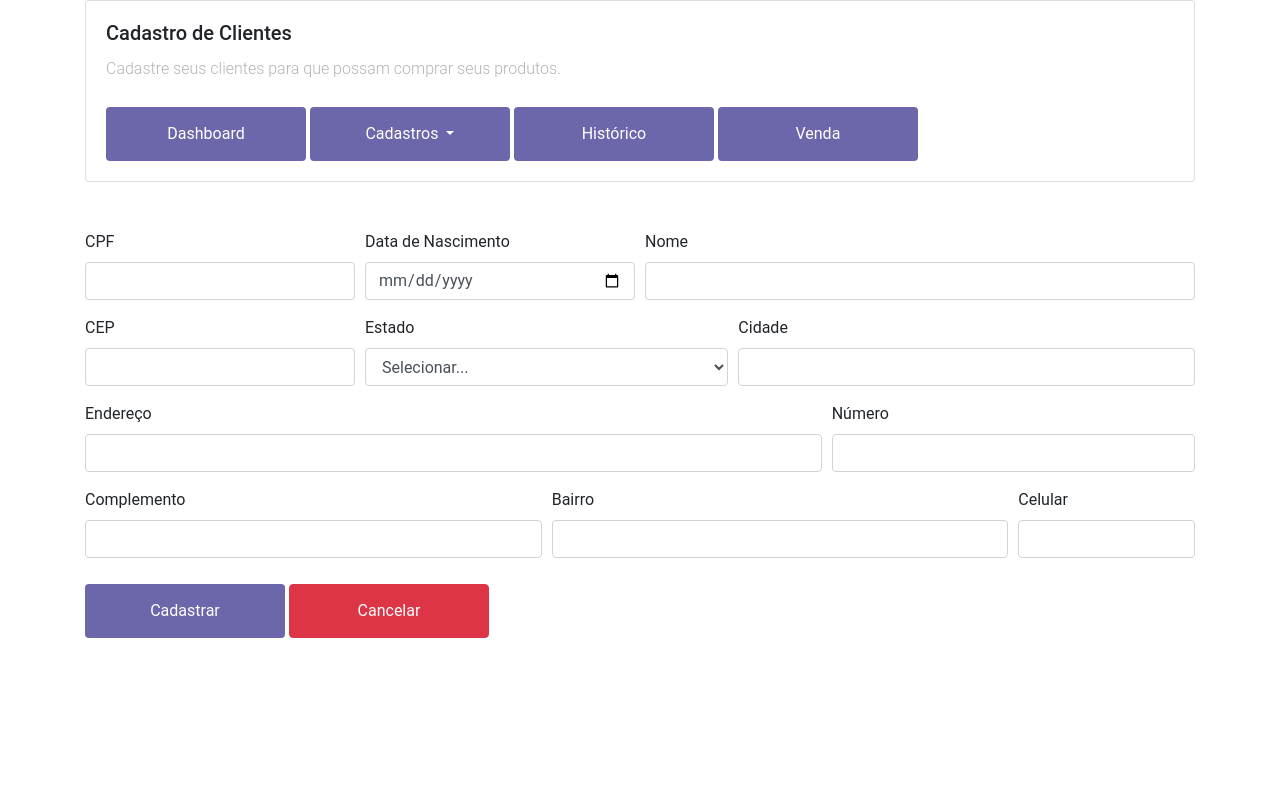
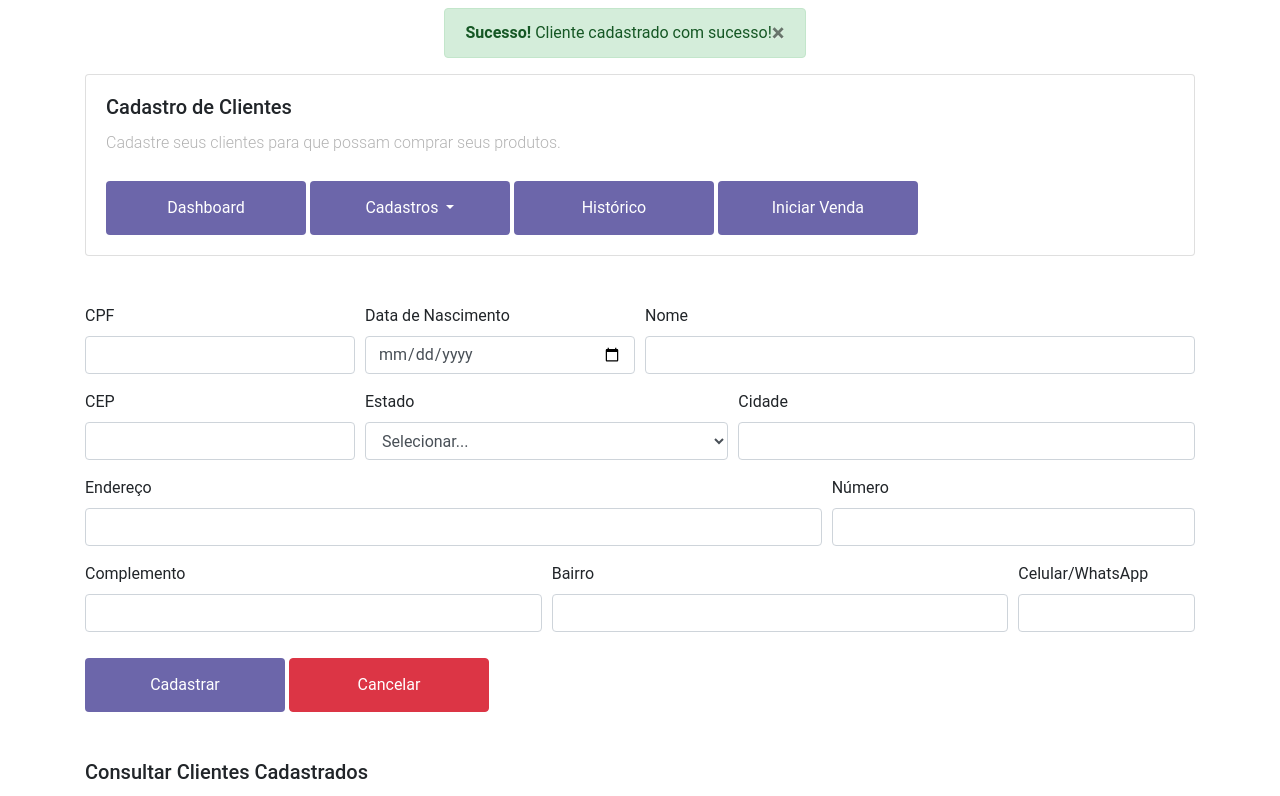
Before and after one commit to oliveiradeflavio/horus_pdv, a PHP site: page /cad_clientes.php?sucesso=1 in a window 1280 px wide. Shown: the part 66-862 px from the top of the page. Before the commit the page ends 704 px from the top, so only its background shows below. Run offline with PHP 8.4, Linux system fonts and the light colour scheme; the visitor is signed in with stand-in values (Sample User, id 1); tables that the repository leaves empty or names only in its code hold one stand-in row (values such as "Sample post"); some libraries are stand-ins or nearby versions.

Commit message:
Features: tela de cadastro + bd + consulta clientes

```diff
--- /dev/null
+++ b/pdv/cad_cliente_controller.php
@@ -0,0 +1,68 @@
+<?php
+
+if (!isset($_SESSION)) {
+    session_start();
+}
+
+require "conexao.php";
+require "cad_cliente_model.php";
+require "cad_cliente_service.php";
+
+//capturar o parametro ação que esta sendo passado como parametro via GET
+$acao = isset($_GET['acao']) ? $_GET['acao'] : $acao;
+
+$cadCliente = new CadCliente();
+$conexao = new Conexao();
+$cadClienteService = new CadClienteService($conexao, $cadCliente);
+
+
+if ($acao == 'consultarTabelaClientes') {
+    $cadClientes = $cadClienteService->mostrarTodosClientes();
+    // header('Location: cad_clientes.php');
+
+} else {
+
+
+    $cpf = $_POST['inputCPF'];
+    $dt_nascimento = $_POST['inputDtNascimento'];
+    $nome = $_POST['inputNome'];
+    $cep = $_POST['inputCEP'];
+    $estado = $_POST['inputEstado'];
+    $cidade = $_POST['inputCidade'];
+    $endereco = $_POST['inputEndereco'];
+    $numero = $_POST['inputNumero'];
+    $complemento = $_POST['inputEnderecoComplemento'];
+    $bairro = $_POST['inputBairro'];
+    $celular = $_POST['inputCelular'];
+
+
+    $cadCliente->__set('cpf', $cpf);
+    $cadCliente->__set('dt_nascimento', $dt_nascimento);
+    $cadCliente->__set('nome', $nome);
+    $cadCliente->__set('cep', $cep);
+    $cadCliente->__set('estado', $estado);
+    $cadCliente->__set('cidade', $cidade);
+    $cadCliente->__set('endereco', $endereco);
+    $cadCliente->__set('numero', $numero);
+    $cadCliente->__set('complemento', $complemento);
+    $cadCliente->__set('bairro', $bairro);
+    $cadCliente->__set('celular', $celular);
+
+    //consultar se o cliente já existe
+    $cadClientes = $cadClienteService->consultaCadCliente();
+
+    if (empty($cadClientes)) {
+        $cadClienteService->inserirCliente();
+        header('Location: cad_clientes.php?sucesso=1');
+    }
+
+    foreach ($cadClientes as $indice => $cadCliente) {
+        if ($cadCliente->cpf_cliente == $cpf) {
+            header('Location: cad_clientes.php?erro=2');
+        }
+        if ($cadCliente->cpf_cliente != $cpf) {
+            $cadClienteService->inserirCliente();
+            header('Location: cad_clientes.php?sucesso=1');
+        }
+    }
+}
--- /dev/null
+++ b/pdv/cad_cliente_model.php
@@ -0,0 +1,28 @@
+<?php
+
+    class CadCliente{
+        private $id_cliente;
+        private $cpf_cliente;
+        private $dt_nascimento_cliente;
+        private $nome_cliente;
+        private $cep_cliente;
+        private $estado_cliente;
+        private $cidade_cliente;
+        private $endereco_cliente;
+        private $numero_cliente;
+        private $complemento_cliente;
+        private $bairro_cliente;
+        private $celular_cliente;
+
+    public function __get($atributo){
+        return $this->$atributo;
+    }
+
+    public function __set($atributo, $valor){
+        $this->$atributo = $valor;
+        return $this;
+    }
+
+}
+
+?>
--- /dev/null
+++ b/pdv/cad_cliente_service.php
@@ -0,0 +1,48 @@
+<?php
+
+    class CadClienteService{
+
+        private $conexao;
+        private $cliente;
+
+        public function __construct(Conexao $conexao, CadCliente $cliente){
+            $this->conexao = $conexao->conectar();
+            $this->cliente = $cliente;
+        }
+
+        public function consultaCadCliente(){
+            $query = 'SELECT * FROM tb_clientes WHERE cpf_cliente = :cpf';
+            $stmt = $this->conexao->prepare($query);
+            $stmt->bindValue(':cpf', $this->cliente->__get('cpf'));
+            $stmt->execute();
+            return $stmt->fetchAll(PDO::FETCH_OBJ);
+        }
+
+        public function inserirCliente(){
+            $query = 'INSERT INTO tb_clientes (cpf_cliente, dt_nascimento_cliente, nome_cliente, cep_cliente, estado_cliente, cidade_cliente, endereco_cliente, numero_cliente, complemento_cliente, bairro_cliente, celular_cliente) VALUES (:cpf, :dt_nascimento, :nome, :cep, :estado, :cidade, :endereco, :numero, :complemento, :bairro, :celular)';
+            $stmt = $this->conexao->prepare($query);
+            $stmt->bindValue(':cpf', $this->cliente->__get('cpf'));
+            $stmt->bindValue(':dt_nascimento', $this->cliente->__get('dt_nascimento'));
+            $stmt->bindValue(':nome', $this->cliente->__get('nome'));
+            $stmt->bindValue(':cep', $this->cliente->__get('cep'));
+            $stmt->bindValue(':estado', $this->cliente->__get('estado'));
+            $stmt->bindValue(':cidade', $this->cliente->__get('cidade'));
+            $stmt->bindValue(':endereco', $this->cliente->__get('endereco'));
+            $stmt->bindValue(':numero', $this->cliente->__get('numero'));
+            $stmt->bindValue(':complemento', $this->cliente->__get('complemento'));
+            $stmt->bindValue(':bairro', $this->cliente->__get('bairro'));
+            $stmt->bindValue(':celular', $this->cliente->__get('celular'));
+            $stmt->execute();
+
+        }
+
+        public function mostrarTodosClientes(){
+            $query = 'SELECT * FROM tb_clientes ORDER BY nome_cliente';
+            $stmt = $this->conexao->prepare($query);
+            $stmt->execute();
+            return $stmt->fetchAll(PDO::FETCH_OBJ);
+        }
+    }
+
+
+?>
--- /dev/null
+++ b/pdv_public/cad_cliente_controller.php
@@ -0,0 +1,5 @@
+<?php
+
+    require_once '../pdv/cad_cliente_controller.php';
+
+?>
--- a/pdv_public/cad_clientes.php
+++ b/pdv_public/cad_clientes.php
@@ -3,6 +3,9 @@
 if (!isset($_SESSION['autenticado']) || $_SESSION['autenticado'] != 'SIM') {
     header("Location: login.php?login=2");
 }
+
+$acao = 'consultarTabelaClientes';
+require 'cad_cliente_controller.php';
 
 ?>
 
@@ -37,7 +40,7 @@
     <header>
         <nav class="navbar navbar-expand-lg navbar-light">
 
-           <button class="navbar-toggler" type="button" data-toggle="collapse" data-target="#navbarNav" >
+            <button class="navbar-toggler" type="button" data-toggle="collapse" data-target="#navbarNav">
                 <i class="fa-solid fa-ellipsis"></i>
             </button>
 
@@ -50,7 +53,7 @@
                             <a><?php echo $_SESSION['nome_usuario'] ?></a>
                             <div class="dropdown-divider"></div>
                             <a href="perfil_usuario.php">Meu Perfil</a>
-                           <?php if($_SESSION['perfil_usuario'] == 1): ?>
+                            <?php if ($_SESSION['perfil_usuario'] == 1) : ?>
                                 <a href="#">Configurações</a>
                             <?php endif; ?>
                             <a href="logout.php">Sair</a>
@@ -66,6 +69,29 @@
 
 
     </header>
+
+    <section class="container row col-md-12 centro">
+        <!-- msg de retorno -->
+        <?php
+        if (isset($_GET['sucesso']) && $_GET['sucesso'] == '1') { ?>
+            <div class='alert alert-success mt-2' role='alert'>
+                <strong>Sucesso!</strong> Cliente cadastrado com sucesso!
+                <button type="button" class="close" data-dismiss="alert" aria-label="Close">
+                    <span aria-hidden="true">&times;</span>
+                </button>
+            </div>
+
+        <?php } else if (isset($_GET['erro']) && $_GET['erro'] == '2') { ?>
+            <div class='alert alert-warning mt-2' role='alert'>
+                <strong>Atenção</strong> CPF já cadastrado!
+                <button type="button" class="close" data-dismiss="alert" aria-label="Close">
+                    <span aria-hidden="true">&times;</span>
+                </button>
+            </div>
+        <?php
+        }
+        ?>
+    </section>
 
     <section>
         <div class="container mb-5">
@@ -89,7 +115,7 @@
 
 
                             <button onclick="location.href='#'" class="btn btn-primary">Histórico</button>
-                            <button onclick="location.href='#'" class="btn btn-primary">Venda</button>
+                            <button onclick="window.open('venda.php', '_blank')" class="btn btn-primary">Iniciar Venda</button>
                         </div>
                     </div>
                 </div>
@@ -99,31 +125,31 @@
         <div class="container mt-5">
             <div class="row">
                 <div class="col-md-12">
-                    <form id="formCadCliente" >
+                    <form action='cad_cliente_controller.php' method="post" id="formCadCliente">
                         <div class="form-row">
                             <div class="form-group col-md-3">
                                 <label for="inputCPF">CPF</label>
-                                <input type="text" class="form-control" id="inputCPF" onblur='testaCPF(this.value)' required>
+                                <input type="text" class="form-control" id="inputCPF" name='inputCPF' onblur='testaCPF(this.value)' required>
                             </div>
                             <div class="form-group col-md-3">
                                 <label for="inputDtNascimento">Data de Nascimento</label>
-                                <input type="date" class="form-control" id="inputDtNascimento" onblur="validaDataNascimento()" required>
+                                <input type="date" class="form-control" id="inputDtNascimento" name='inputDtNascimento' onblur="validaDataNascimento(this.value)" required>
                             </div>
 
                             <div class="form-group col-md-6">
                                 <label for="inputNome">Nome</label>
-                                <input type="text" class="form-control" id="inputNome" required>
+                                <input type="text" class="form-control" id="inputNome" name="inputNome" required>
                             </div>
 
                         </div>
                         <div class="form-row">
                             <div class="form-group col-md-3">
                                 <label for="inputCEP">CEP</label>
-                                <input type="text" class="form-control" id="inputCEP" onblur="pesquisaCEP(this.value)"  required>
+                                <input type="text" class="form-control" id="inputCEP" name='inputCEP' onblur="pesquisaCEP(this.value)" required>
                             </div>
                             <div class="form-group col-md-4">
                                 <label for="inputEstado">Estado</label>
-                                <select id="inputEstado" class="form-control" >
+                                <select id="inputEstado" name="inputEstado" class="form-control">
                                     <option selected>Selecionar...</option>
                                     <option value="AC">Acre</option>
                                     <option value="AL">Alagoas</option>
@@ -158,7 +184,7 @@
 
                             <div class="form-group col-md-5">
                                 <label for="inputCidade">Cidade</label>
-                                <input type="text" class="form-control" id="inputCidade" required>
+                                <input type="text" class="form-control" id="inputCidade" name="inputCidade" required>
                             </div>
 
                         </div>
@@ -166,64 +192,95 @@
                         <div class="form-row">
                             <div class="form-group col-md-8">
                                 <label for="inputEndereco">Endereço</label>
-                                <input type="text" class="form-control" id="inputEndereco"  required>
+                                <input type="text" class="form-control" id="inputEndereco" name="inputEndereco" required>
                             </div>
                             <div class="form-group col-md-4">
                                 <label for="inputNumero">Número</label>
-                                <input type="number" class="form-control" id="inputNumero"  required>
+                                <input type="number" class="form-control" id="inputNumero" name='inputNumero' required>
                             </div>
                             <div class="form-group col-md-5">
                                 <label for="inputEnderecoComplemento">Complemento</label>
-                                <input type="text" class="form-control" id="inputEnderecoComplemento" >
+                                <input type="text" class="form-control" id="inputEnderecoComplemento" name="inputEnderecoComplemento">
                             </div>
 
                             <div class="form-group col-md-5">
                                 <label for="inputBairro">Bairro</label>
-                                <input type="text" class="form-control" id="inputBairro" required>
+                                <input type="text" class="form-control" id="inputBairro" name="inputBairro" required>
                             </div>
 
                             <div class="form-group col-md-2">
-                                <label for="inputCelular">Celular</label>
-                                <input type="text" class="form-control" id="inputCelular" required>
+                                <label for="inputCelular">Celular/WhatsApp</label>
+                                <input type="text" class="form-control" id="inputCelular" name="inputCelular" required>
                             </div>
 
                         </div>
 
-                        <button type="submit" onclick="validaCampos()" class="btn btn-primary">Cadastrar</button>
+                        <button type="button" onclick="validaCampos()" class="btn btn-primary">Cadastrar</button>
                         <button type="reset" class="btn btn-danger">Cancelar</button>
+
                     </form>
                 </div>
 
             </div>
+
+            <h5 class="card-title mt-5" style="cursor: pointer" onclick="mostrarTabelaCadClientes()" id="txt_consultar">Consultar Clientes Cadastrados</h5>
+
+            <table class="table table-hover table-responsive" style="display: none" id="tabela_cad_clientes">
+                <thead>
+                    <tr>
+                    <th scope="col">CPF</th>
+                    <th scope="col">Nome</th>
+                    <th scope="col">Data de Nascimento</th>
+                    <th scope="col">CEP</th>
+                    <th scope="col">Endereço</th>
+                    <th scope="col">Número</th>
+                    <th scope="col">Bairro</th>
+                    <th scope="col">Complemento</th>
+                    <th scope="col">Estado</th>
+                    <th scope="col">Cidade</th>
+                    <th scope="col">Celular/WhatsApp</th>
+                    </tr>
+                </thead>
+                <tbody>
+                    <?php
+                    foreach($cadClientes as $indice => $cadCliente){
+                    ?>
+                    <tr>
+                        <td><?php echo $cadCliente->cpf_cliente; ?></td>
+                        <td><?php echo $cadCliente->nome_cliente; ?></td>
+                        <td><?php echo date('d/m/Y', strtotime($cadCliente->dt_nascimento_cliente)); ?></td>
+                        <td><?php echo $cadCliente->cep_cliente; ?></td>
+                        <td><?php echo $cadCliente->endereco_cliente; ?></td>
+                        <td><?php echo $cadCliente->numero_cliente; ?></td>
+                        <td><?php echo $cadCliente->bairro_cliente; ?></td>
+                        <td><?php echo $cadCliente->complemento_cliente; ?></td>
+                        <td><?php echo $cadCliente->estado_cliente; ?></td>
+                        <td><?php echo $cadCliente->cidade_cliente; ?></td>
+                        <td><?php echo $cadCliente->celular_cliente; ?></td>
+
+                        <td> <i class="fas fa-user-edit" style='cursor: pointer'></i> </td>
+                        <td> <i class="fas fa-trash-alt" style='cursor: pointer'></i> </td>
+
+
+
+
+                    </tr>
+                    <?php
+                    }
+                    ?>
+
+                </tbody>
+                </table>
+
+
         </div>
+
+
 
 
 
     </section>
 
-
-<!-- <script>
-    // Example starter JavaScript for disabling form submissions if there are invalid fields
-(function () {
-  'use strict'
-
-  // Fetch all the forms we want to apply custom Bootstrap validation styles to
-  var forms = document.querySelectorAll('.needs-validation')
-
-  // Loop over them and prevent submission
-  Array.prototype.slice.call(forms)
-    .forEach(function (form) {
-      form.addEventListener('submit', function (event) {
-        if (!form.checkValidity()) {
-          event.preventDefault()
-          event.stopPropagation()
-        }
-
-        form.classList.add('was-validated')
-      }, false)
-    })
-})()
-</script> -->
 
     <script src="js/pdv.js"></script>
     <script src="//cdn.jsdelivr.net/npm/sweetalert2@11"></script>
--- a/pdv_public/css/estilo_principal.css
+++ b/pdv_public/css/estilo_principal.css
@@ -79,3 +79,10 @@ a:hover{
   font-size: 30px;
   padding: 10px;
 }
+
+.centro{
+  display: flex;
+  align-items: center;
+  flex-direction: column;
+  justify-content: center;
+}
```
Also changed, not shown: pdv_public/js/pdv.js (+51 -30 lines), pdv/img/usuarios/56e26086ee3feb548de3e7a4f1607296.png (added), pdv/img/usuarios/e2cb056ede3469067593c2a8545b7c62.jpg (added). Lines whose indentation alone changed are shown as unchanged.
